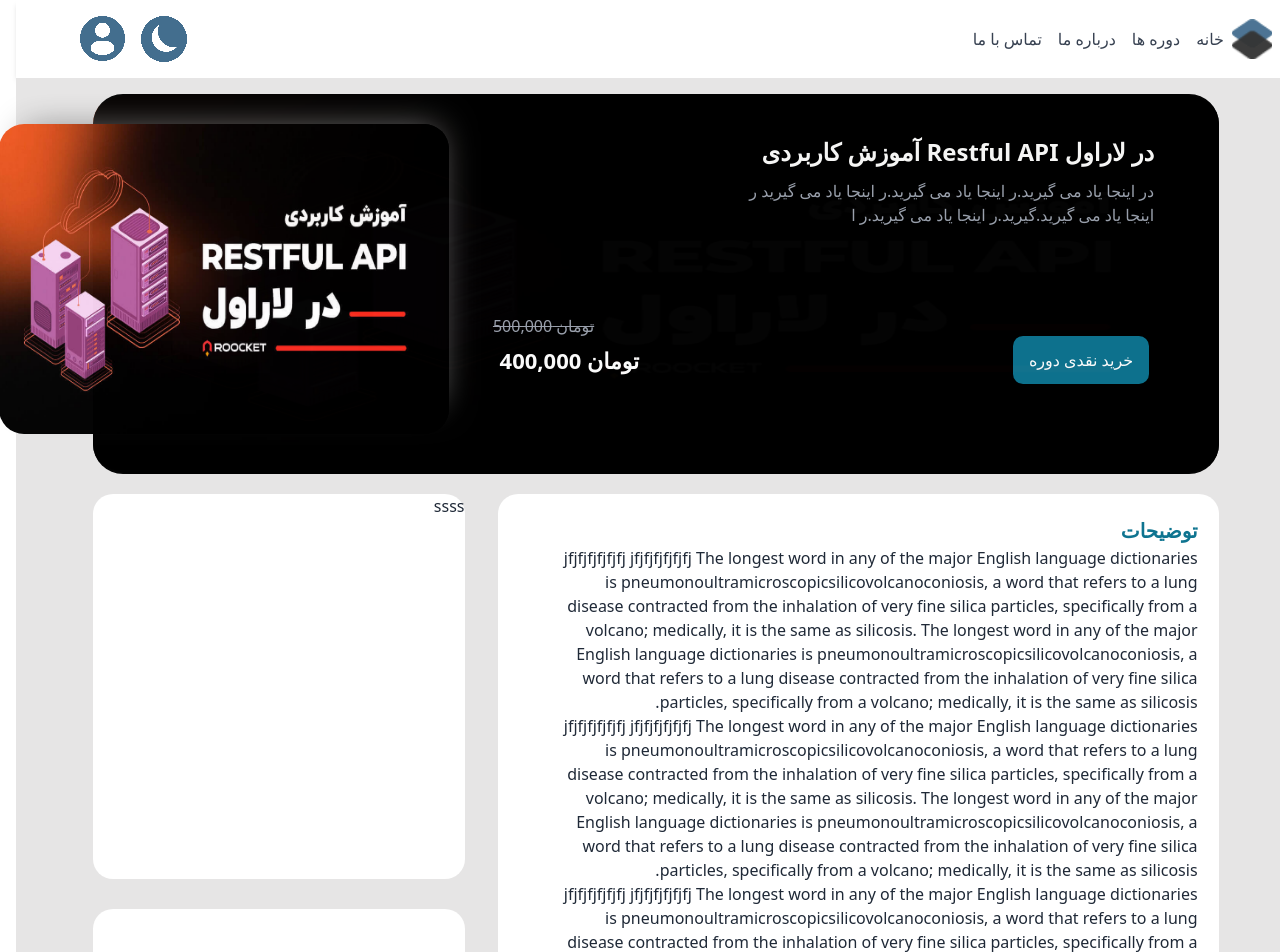
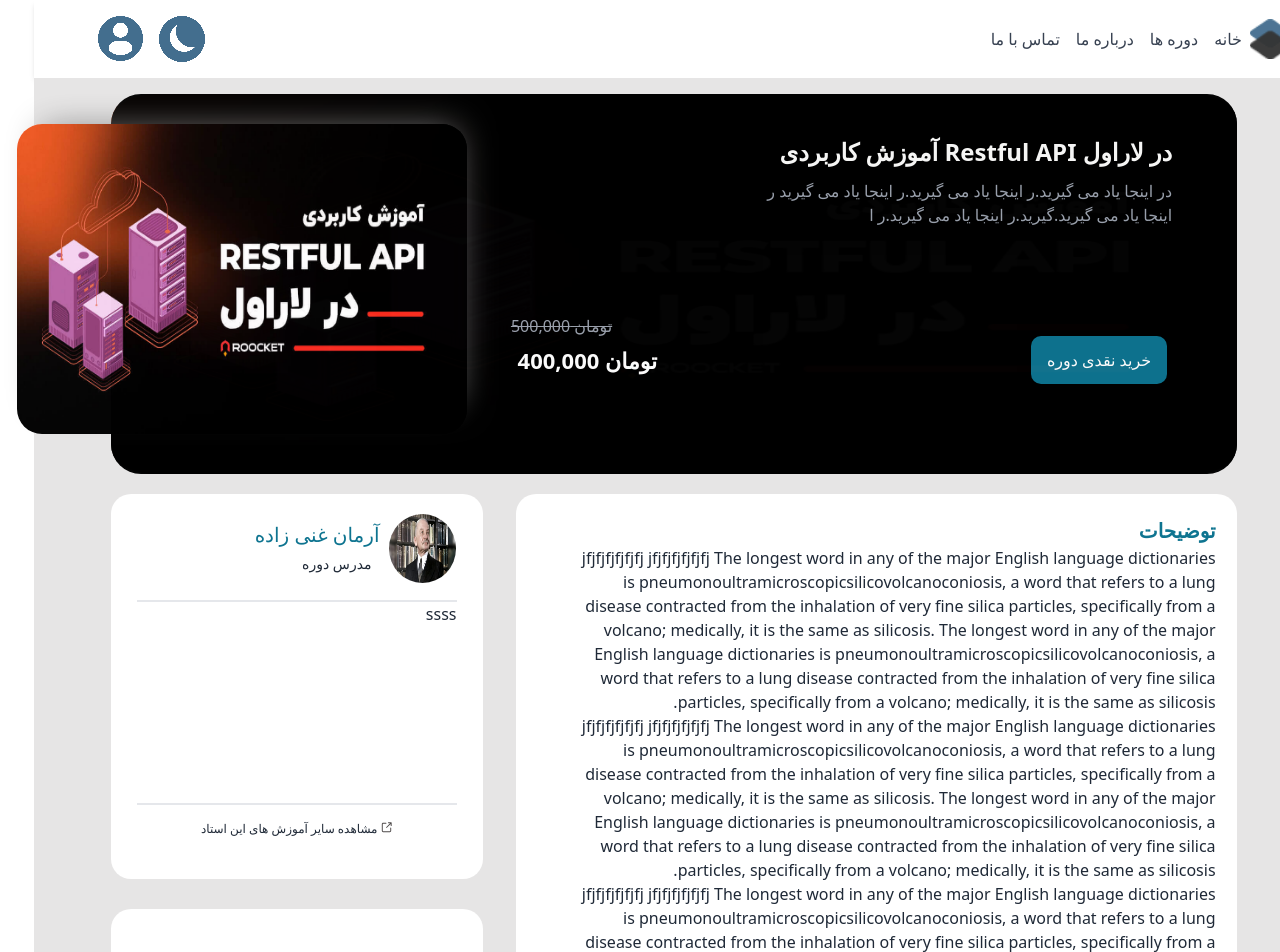
Before and after one commit to academy-react-summer1403/future-programmers, a React (Vite) app: page /coursedetail in a window 1280 px wide. Shown: the top 952 px of the page. Built offline with nearby package versions, Linux system fonts and the light colour scheme; a web font is replaced by a local one.

Commit message:
dark mood coursedetail

```diff
--- a/src/screens/courseDetail/CourseDetail.jsx
+++ b/src/screens/courseDetail/CourseDetail.jsx
@@ -20,21 +20,23 @@
         </div>
       </div>
 
-      <div className=' flex flex-wrap justify-between w-[88%] mx-auto mt-5 relative'>
-        <div className='w-[64%] h-[800px] bg-white rounded-[20px]'>
+      <div className=' flex flex-wrap justify-between w-[88%] mx-auto mt-5 relative dark:bg-slate-700'>
+        <div className='w-[64%] h-[800px] bg-white rounded-[20px] dark:bg-slate-500'>
           <h1 className='mt-[3%] mr-[3%] text-cyan-700 font-bold text-[20px]'>توضیحات</h1>
-          <p className='mr-[3%] w-[90%] break-words'> jfjfjfjfjfjfj   jfjfjfjfjfjfj The longest word in any of the major English language dictionaries is pneumonoultramicroscopicsilicovolcanoconiosis, a word that refers to a lung disease contracted from the inhalation of very fine silica particles, specifically from a volcano; medically, it is the same as silicosis. The longest word in any of the major English language dictionaries is pneumonoultramicroscopicsilicovolcanoconiosis, a word that refers to a lung disease contracted from the inhalation of very fine silica particles, specifically from a volcano; medically, it is the same as silicosis.</p>
-          <p className='mr-[3%] w-[90%] break-words'> jfjfjfjfjfjfj   jfjfjfjfjfjfj The longest word in any of the major English language dictionaries is pneumonoultramicroscopicsilicovolcanoconiosis, a word that refers to a lung disease contracted from the inhalation of very fine silica particles, specifically from a volcano; medically, it is the same as silicosis. The longest word in any of the major English language dictionaries is pneumonoultramicroscopicsilicovolcanoconiosis, a word that refers to a lung disease contracted from the inhalation of very fine silica particles, specifically from a volcano; medically, it is the same as silicosis.</p>
-          <p className='mr-[3%] w-[90%] break-words'> jfjfjfjfjfjfj   jfjfjfjfjfjfj The longest word in any of the major English language dictionaries is pneumonoultramicroscopicsilicovolcanoconiosis, a word that refers to a lung disease contracted from the inhalation of very fine silica particles, specifically from a volcano; medically, it is the same as silicosis. The longest word in any of the major English language dictionaries is pneumonoultramicroscopicsilicovolcanoconiosis, a word that refers to a lung disease contracted from the inhalation of very fine silica particles, specifically from a volcano; medically, it is the same as silicosis.</p>
+          <p className='mr-[3%] w-[90%] break-words dark:text-white '> jfjfjfjfjfjfj   jfjfjfjfjfjfj The longest word in any of the major English language dictionaries is pneumonoultramicroscopicsilicovolcanoconiosis, a word that refers to a lung disease contracted from the inhalation of very fine silica particles, specifically from a volcano; medically, it is the same as silicosis. The longest word in any of the major English language dictionaries is pneumonoultramicroscopicsilicovolcanoconiosis, a word that refers to a lung disease contracted from the inhalation of very fine silica particles, specifically from a volcano; medically, it is the same as silicosis.</p>
+          <p className='mr-[3%] w-[90%] break-words dark:text-white'> jfjfjfjfjfjfj   jfjfjfjfjfjfj The longest word in any of the major English language dictionaries is pneumonoultramicroscopicsilicovolcanoconiosis, a word that refers to a lung disease contracted from the inhalation of very fine silica particles, specifically from a volcano; medically, it is the same as silicosis. The longest word in any of the major English language dictionaries is pneumonoultramicroscopicsilicovolcanoconiosis, a word that refers to a lung disease contracted from the inhalation of very fine silica particles, specifically from a volcano; medically, it is the same as silicosis.</p>
+          <p className='mr-[3%] w-[90%] break-words dark:text-white'> jfjfjfjfjfjfj   jfjfjfjfjfjfj The longest word in any of the major English language dictionaries is pneumonoultramicroscopicsilicovolcanoconiosis, a word that refers to a lung disease contracted from the inhalation of very fine silica particles, specifically from a volcano; medically, it is the same as silicosis. The longest word in any of the major English language dictionaries is pneumonoultramicroscopicsilicovolcanoconiosis, a word that refers to a lung disease contracted from the inhalation of very fine silica particles, specifically from a volcano; medically, it is the same as silicosis.</p>
         </div>
 
-        <div className='w-[33%] h-[385px] bg-white rounded-[20px]'>
-          <img></img>
-          <h1></h1>
-          <h4></h4>
-          <p > ssss</p>
+        <div className='w-[33%] h-[385px] bg-white rounded-[20px]  dark:bg-slate-500'>
+          <img className='w-[18%] h-[18%] mt-[20px] mr-[27px] rounded-[50%]' src='public/01.jpg'></img>
+          <h1 className='relative right-[103px] bottom-[63px] text-[20px] text-cyan-700 inline dark:text-white'> آرمان غنی زاده</h1>
+          <h4 className='relative right-[111px] bottom-[60px] text-[14px]'> مدرس دوره</h4>
+          <p className=' w-[86%] border-t-2 border-b-2 mx-auto mt-[-34px] h-[205px]'> ssss</p>
+          <div className='align-center mt-[10px]'><a href='#' className='text-[12px] [background:url(public/external-link.svg)_no-repeat_93%_0%] pr-[30px] mr-[75px]'>مشاهده سایر آموزش های این استاد</a></div>
+
         </div>
-        <div className='w-[33%] h-[385px] bg-white rounded-[20px] absolute left-0 bottom-0'></div>
+        <div className='w-[33%] h-[385px] bg-white rounded-[20px] absolute left-0 bottom-0  dark:bg-slate-500'></div>
       </div>
     </div>
   )
```
Also changed, not shown: public/external-link.svg (added).
